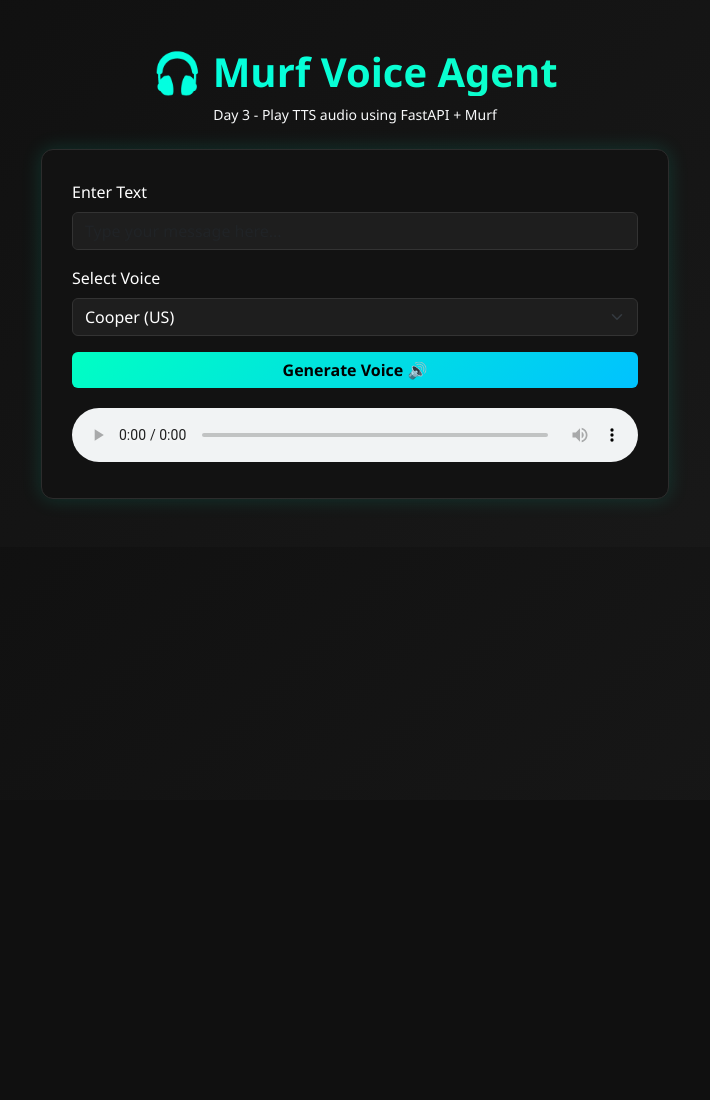
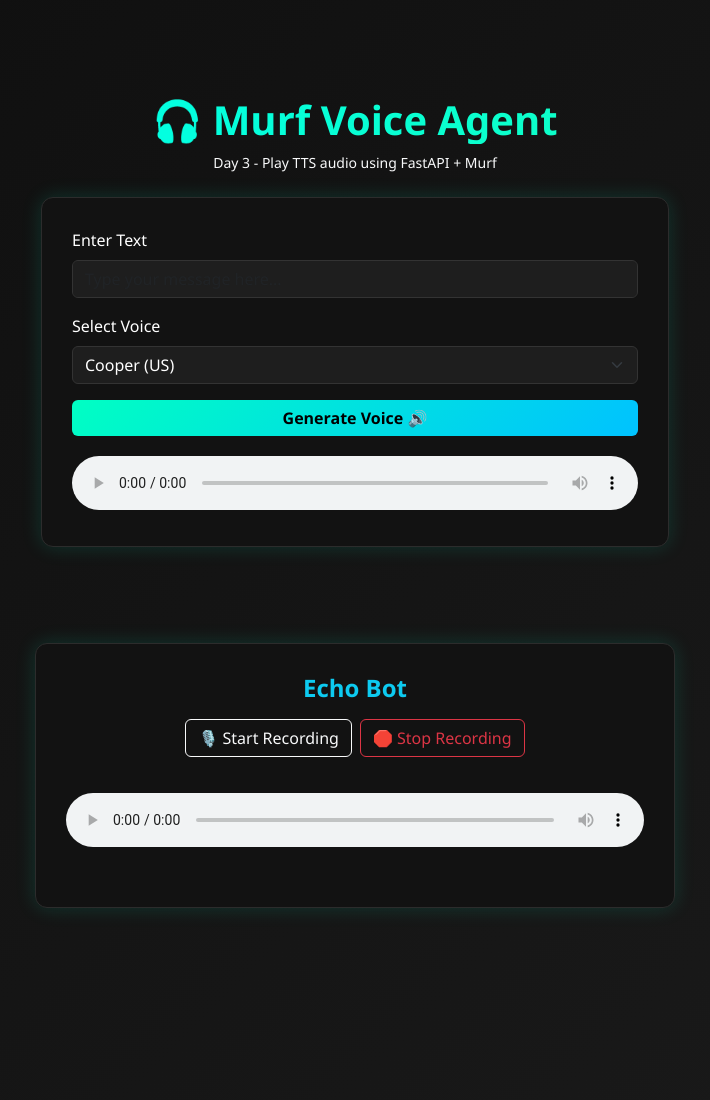
Before and after one commit to krati-porwal/AiVoiceAgent, a FastAPI app: page / in a window 1280 px wide. Shown: the whole page, without its empty margins (285-995 px from the left). Before the commit the page ends 509 px from the top, so only its background shows below. Run offline with FastAPI, Linux system fonts and the light colour scheme.

Commit message:
add echo bot section

```diff
--- a/static/script.js
+++ b/static/script.js
@@ -27,7 +27,7 @@
 
       // Wait for the audio to be ready before playing
       audioPlayer.oncanplaythrough = () => {
-        audioPlayer.play().catch(error => {
+        audioPlayer.play().catch((error) => {
           console.error("Autoplay error:", error);
           alert("Audio is ready. Click Play to listen.");
         });
@@ -40,3 +40,42 @@
     alert("Something went wrong.");
   }
 }
+ //echobot
+let mediaRecorder;
+let recordedChunks = [];
+
+function startRecording() {
+  recordedChunks = [];
+  navigator.mediaDevices
+    .getUserMedia({ audio: true })
+    .then((stream) => {
+      mediaRecorder = new MediaRecorder(stream);
+
+      mediaRecorder.ondataavailable = function (e) {
+        if (e.data.size > 0) {
+          recordedChunks.push(e.data);
+        }
+      };
+
+      mediaRecorder.onstop = function () {
+        const blob = new Blob(recordedChunks, { type: "audio/webm" });
+        const audioURL = URL.createObjectURL(blob);
+        const audio = document.getElementById("echoAudio");
+        audio.src = audioURL;
+        audio.play();
+      };
+
+      mediaRecorder.start();
+      console.log("Recording started");
+    })
+    .catch((err) => {
+      alert("Microphone access denied: " + err.message);
+    });
+}
+
+function stopRecording() {
+  if (mediaRecorder && mediaRecorder.state !== "inactive") {
+    mediaRecorder.stop();
+    console.log("Recording stopped");
+  }
+}
--- a/templates/index.html
+++ b/templates/index.html
@@ -11,7 +11,7 @@
     <link rel="stylesheet" href="/static/style.css" />
   </head>
   <body>
-    <div class="row justify-content-center my-5">
+    <div class="row justify-content-center my-5 py-5">
       <div class="col-10 col-sm-8 col-md-6">
         <div class="text-center mb-4">
           <h1 class="gradient-heading fw-bold">🎧 Murf Voice Agent</h1>
@@ -48,8 +48,22 @@
           <audio id="audioPlayer" controls></audio>
         </div>
       </div>
+
+        <!-- Echo Bot -->
+         <div class="row mx-0 py-5 justify-content-center my-5">
+            <div class="col-10 col-sm-8 col-md-6 custom-card">
+               <div class="text-center mb-4">
+        <h4 class="text-info fw-bold mb-3 justify-content-center">Echo Bot</h4>
+        <div class="d-flex justify-content-center gap-2 mb-3">
+          <button onclick="startRecording()" class="btn btn-outline-light" >🎙️ Start Recording</button>
+          <button onclick="stopRecording()" class="btn btn-outline-danger">🛑 Stop Recording</button>
+        </div>
+        <audio id="echoPlayer" controls class="w-100"></audio>
+        </div>
+        </div>
+        </div>
+      </div>
     </div>
-
     <script src="/static/script.js"></script>
   </body>
 </html>
```
